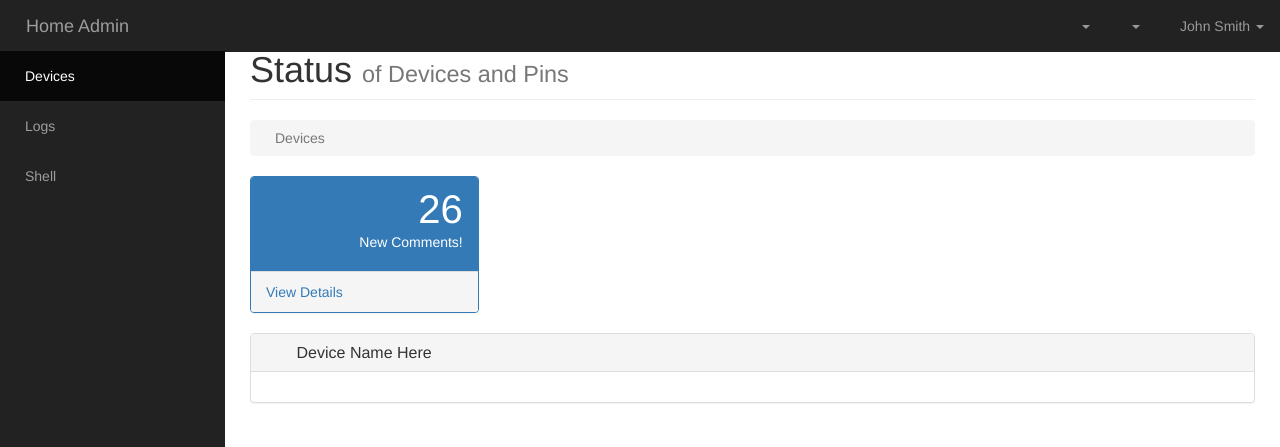
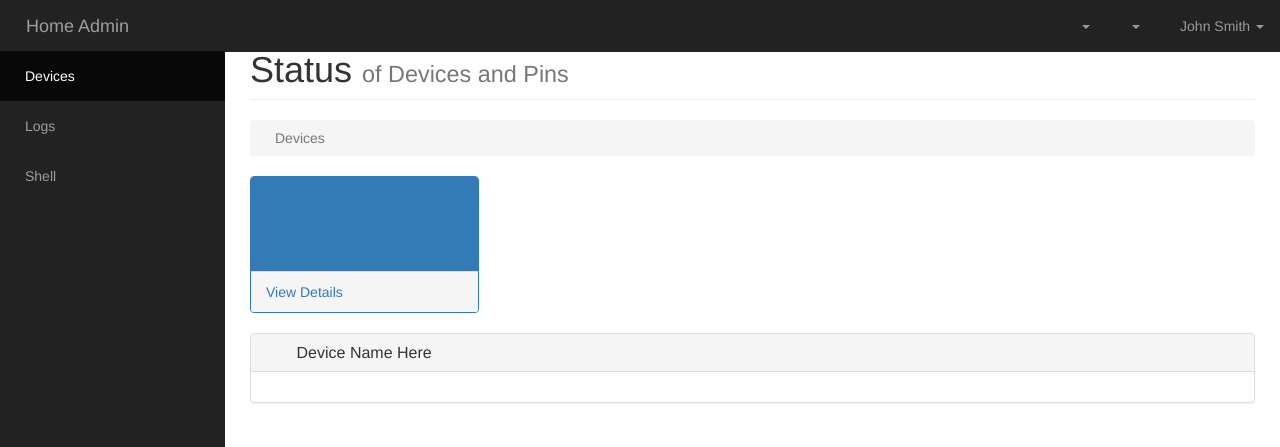
Before and after one commit to petersohn/home_automation, a Django app: page / in a window 1280 px wide. Shown: the top 447 px of the page. Run offline with Django 3.2, Linux system fonts and the light colour scheme; data comes from the database, SQL or seed files in the repository; data that the repository does not hold is empty; some libraries are stand-ins or nearby versions; some web fonts are replaced.

```diff
--- a/server/home_automation/home/templates/home/AdminTemplate.html
+++ b/server/home_automation/home/templates/home/AdminTemplate.html
@@ -239,15 +239,13 @@
                                         <i class="fa fa-comments fa-5x"></i>
                                     </div>
                                     <div class="col-xs-9 text-right">
-                                        <div class="huge">26</div>
-                                        <div>New Comments!</div>
                                     </div>
                                 </div>
                             </div>
                             <a href="#">
                                 <div class="panel-footer">
                                     <span class="pull-left">View Details</span>
-                                    <span class="pull-right"><i class="fa fa-arrow-circle-right"></i></span>
+                                    <span class="pull-right"><i class="ui-icon ui-icon-triangle-1-se"></i></span>
                                     <div class="clearfix"></div>
                                 </div>
                             </a>
```
